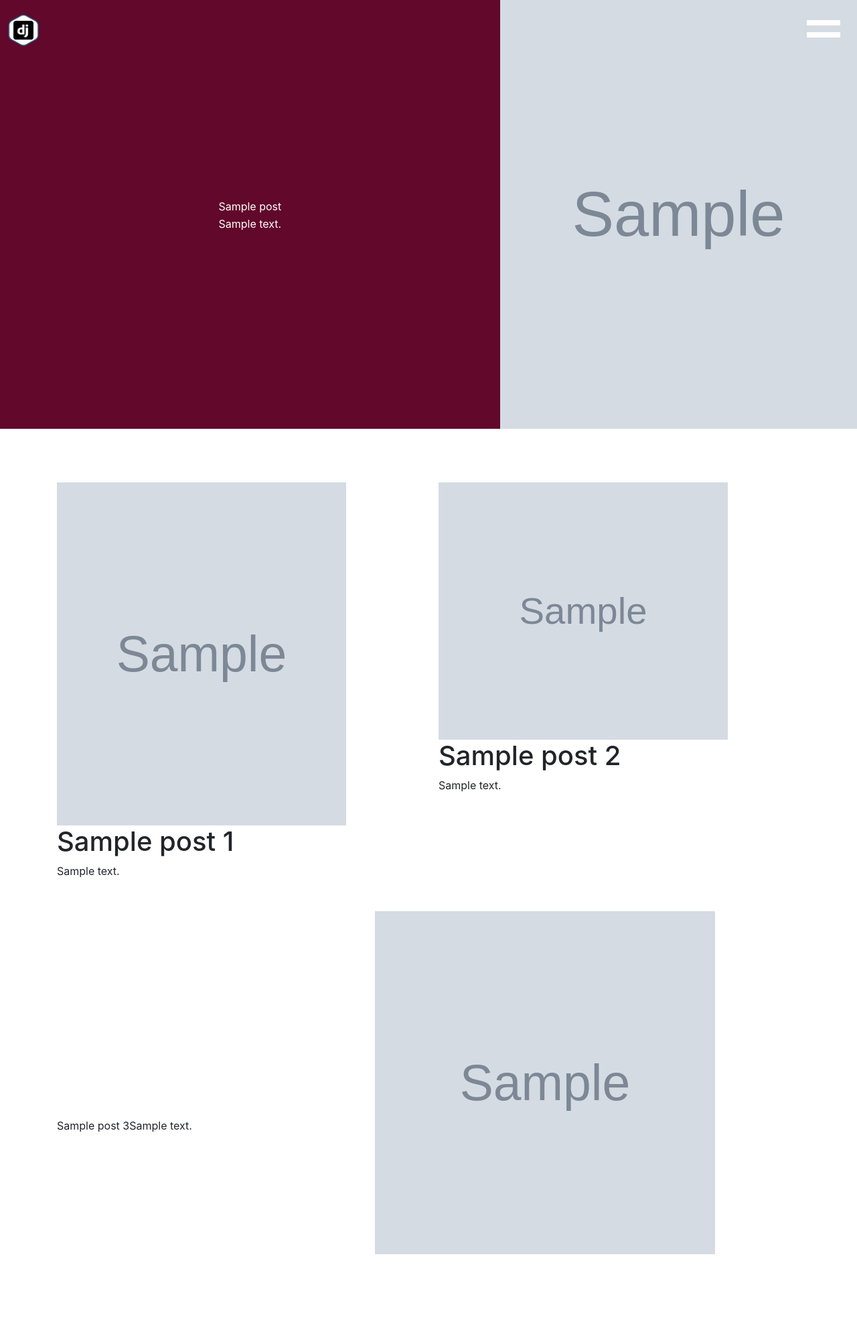
After one commit to michdol/blog, a Django app: template blog/templates/posts/home.html in a window 1280 px wide. The commit adds this page. Shown: the whole page at 67% size. Run offline with Django 3.2, Linux system fonts and the light colour scheme; the template is opened without the code that fills it: most values are stand-ins (such as "Sample title", 1, 10 or a date in 2020); grey boxes marked "Sample" are stand-in pictures; data that the repository does not hold is empty; style sheets or scripts are compiled from the project's sources; some libraries are stand-ins or nearby versions.

Commit message:
Home page layout

```diff
--- a/blog/assets/css/base.scss
+++ b/blog/assets/css/base.scss
@@ -2,8 +2,4 @@ body {
 	position: relative;
 	margin: 0;
 	min-height: 100%;
-
-	div#main_container {
-		padding: 15% 0 0 0;
-	}
 }
--- a/blog/assets/css/header.scss
+++ b/blog/assets/css/header.scss
@@ -1,24 +1,26 @@
 $bg_color: #61082b;
 $main_color : white;
-$primary_color: black;
-
+$active_color: black;
 
 div#header {
-	background: $bg_color;
-	position: absolute;
+	position: fixed;
 	width: 100%;
-	height: 25%;
 	padding: 20px 10px;
+	z-index: 5;
+	top: 0;
 
 	nav {
 		top: 0;
 		left: 0;
 		position: fixed;
-		width: 100%;
+		width: 100%	;
 		max-height: 0;
 		transition-timing-function: cubic-bezier(1 ,0, .5, 1);
 		a {
+			font-size: 50px;
+			color: black;
 			display: none;
+			font-family: 'Special Elite', cursive;
 		}
 	}
 	nav.active {
@@ -35,7 +37,6 @@ div#header {
 		a {
 			display: flex;
 			width: 25%;
-			padding: 12px 10%;
 		}
 	}
 
@@ -67,13 +68,12 @@ div#header {
 				margin: 10px;
 				height: 8px;
 				width: 50px;
-				// border-radius:20px;
 				transition: transform .3s, width .3s;
 			}
 		}
 		ul.menu_button.active {
 			li {
-				background: $primary_color;
+				background: $active_color;
 				transform: translateY(3px) rotate(45deg);
 			}
 		}
--- /dev/null
+++ b/blog/assets/css/posts/home.scss
@@ -0,0 +1,31 @@
+#latest_post {
+	color: white;
+	background-color: #61082b;
+	height: 80vh;
+	margin-bottom: 80px;
+	div.row.align-items-center {
+		height: 100%;
+		min-height: 100%;
+	}
+	#latest_post_image {
+		width: 100%;
+		height: 100%;
+		background-size: 100% 100%;
+	}
+}
+
+#posts {
+	height: 160vh;
+	img {
+		width: 80%;
+		&.post_img_1 {
+			height: 80%;
+		}
+		&.post_img_2 {
+			height: 60%;
+		}
+		&.post_img_3 {
+			height: 80%;
+		}
+	}
+}
--- a/blog/posts/urls/frontend.py
+++ b/blog/posts/urls/frontend.py
@@ -1,8 +1,9 @@
 from django.urls import path
 
-from posts.views import PostsView
+from posts.views import HomeView, PostsView
 
 
 urlpatterns = [
-	path('', PostsView.as_view())
+	path('', HomeView.as_view()),
+	path('posts/', PostsView.as_view())
 ]
--- a/blog/templates/base.html
+++ b/blog/templates/base.html
@@ -8,16 +8,20 @@
 		<!-- Bootstrap -->
 		<link rel="stylesheet" href="https://stackpath.bootstrapcdn.com/bootstrap/4.4.1/css/bootstrap.min.css" integrity="sha384-Vkoo8x4CGsO3+Hhxv8T/Q5PaXtkKtu6ug5TOeNV6gBiFeWPGFN9MuhOf23Q9Ifjh" crossorigin="anonymous">
 		<!-- Bootstrap -->
+		<!-- Google fonts -->
+		<link href="https://fonts.googleapis.com/css?family=Special+Elite&display=swap" rel="stylesheet">
+		<!-- Google fonts -->
 
 		<link href="{% sass_src 'css/base.scss' %}" rel="stylesheet" type="text/css" />
+		<link href="{% sass_src 'css/header.scss' %}" rel="stylesheet" type="text/css" />
 		{% block extra_css %}
 		{% endblock %}
 		<title>{% if title %}{{ title }}{% else %}Hello{% endif %}</title>
 	</head>
 	<body>
-		{% include "header.html" %}
+		<div id="main_container">
+			{% include "header.html" %}
 
-		<div id="main_container">
 			{% block content %}
 			{% endblock %}
 		</div>
--- a/blog/templates/header.html
+++ b/blog/templates/header.html
@@ -1,15 +1,11 @@
-{% load static sass_tags %}
-
-{% block extra_css %}
-<link href="{% sass_src 'css/header.scss' %}" rel="stylesheet" type="text/css" />
-{% endblock %}
+{% load static %}
 
 {% block content %}
 <div id="header">
 	<nav class="nav flex-column justify-content-center">
-		<a class="list-group-item list-group-item-action" id="list-home-list" data-toggle="list" href="/" role="tab" aria-controls="home">Home</a>
-		<a class="list-group-item list-group-item-action" id="list-profile-list" data-toggle="list" href="/" role="tab" aria-controls="profile">Profile</a>
-		<a class="list-group-item list-group-item-action" id="list-messages-list" data-toggle="list" href="/" role="tab" aria-controls="messages">Messages</a>
+		<a data-toggle="list" href="/" role="tab" aria-controls="home">Home</a>
+		<a data-toggle="list" href="/" role="tab" aria-controls="profile">Profile</a>
+		<a data-toggle="list" href="/" role="tab" aria-controls="messages">Messages</a>
 	</nav>
 
 	<a href="/" id="home_logo">
--- /dev/null
+++ b/blog/templates/posts/home.html
@@ -0,0 +1,43 @@
+{% extends "base.html" %}
+{% load static sass_tags %}
+
+{% block extra_css %}
+<link href="{% sass_src 'css/posts/home.scss' %}" rel="stylesheet" type="text/css" />
+{% endblock %}
+
+{% block content %}
+<div class="container-fluid" id="latest_post">
+	<div class="row align-items-center">
+		<div class="col-7 text-center">
+			<span class="align-middle">{{latest_post.title}}</span><br />
+			<span class="align-middle">{{latest_post.description}}</span>
+		</div>
+		<div class="col-5" id="latest_post_image" style="background-image: url('{{latest_post.image_url}}');">
+		</div>
+	</div>
+</div>
+<div class="container" id="posts">
+	<div class="row h-50">
+		<div class="col-6">
+			<img class="post_img_1" src="{{ post_1.image_url }}" />
+			<h1>{{ post_1.title }}</h1>
+			<span>{{post_1.description}}</span>
+		</div>
+		<div class="col-6">
+			<img class="post_img_2" src="{{ post_2.image_url }}" />
+			<h1>{{ post_2.title }}</h1>
+			<span>{{post_2.description}}</span>
+		</div>
+	</div>
+	<div class="row h-50">
+		<div class="col-5 d-flex align-items-center text-center">
+			<span>{{ post_3.title }}</span>
+			<br />
+			<span>{{post_3.description}}</span>
+		</div>
+		<div class="col-7">
+			<img class="post_img_3" src="{{ post_3.image_url }}" />
+		</div>
+	</div>
+</div>
+{% endblock %}
```
Also changed, not shown: blog/assets/css/posts/list.scss (added, +9 -0 lines), blog/posts/models.py (+5 -2 lines), blog/posts/views.py (+14 -1 lines), blog/templates/posts/list.html (+7 -0 lines), blog/posts/migrations/0003_auto_20200305_0802.py (added).
